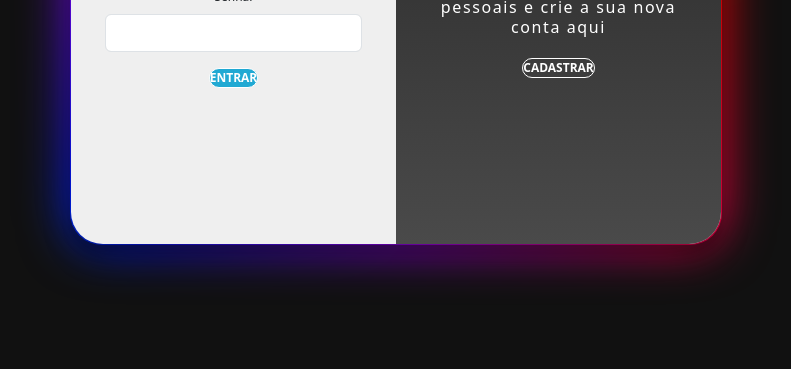
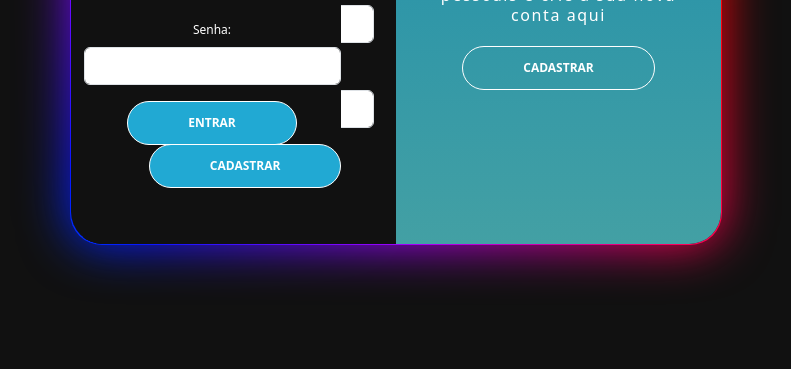
Before and after one commit to Felipefar/LoginForm, a plain HTML site: page index.html in a window 1280 px wide. Shown: the part 431-800 px from the top of the page, without its empty margins (244-1035 px from the left). Drawn offline with nearby package versions, Linux system fonts and the light colour scheme.

Commit message:
Update style.css

```diff
--- a/style.css
+++ b/style.css
@@ -1,18 +1,17 @@
 *{
+    box-sizing: border-box;
+    margin: 0;
     padding: 0;
-    margin: 0;
-    box-sizing: border-box;
 }
-
 body{
     background: #111;
-    display: grid; /* divide o espaço da tela em linhas e colunas */
-    place-items: center; /* defini como os itens devem ser alinhados */
-    height: 100vh;
+    display: grid;
+    place-items: center;
+    min-height: 100vh;
 }
 
 h1{
-    font-weight: bold; /* Negrito */
+    font-weight: bold;
     margin: 0;
 }
 
@@ -35,14 +34,15 @@ button{
     color: #ffffff;
     font-size: 12px;
     font-weight: bold;
-    padding: 1em, 5em;
+    padding: 1em 5em;
     text-transform: uppercase;
     transition: transform 80ms ease-in;
     cursor: pointer;
+    z-index: 1000;
 }
 
 button:active{
-    transform:  scale(0.95);
+    transform: scale(0.95);
 }
 
 button:focus{
@@ -50,7 +50,7 @@ button:focus{
 }
 
 form{
-    background-color: #1111;
+    background-color: #111;
     display: flex;
     align-items: center;
     justify-content: center;
@@ -58,22 +58,16 @@ form{
     padding: 0.50px;
     height: 100%;
     text-align: center;
+    min-height:80vh;
 }
 
-input{
+input .form-control{
     background-color: #eee;
     border: none;
     font-size: 16px;
-    padding: 10px, 12px;
-    margin: 8px, 0;
+    padding: 101px 12px;
+    margin: 15px 0;
     width: 100%;
-}
-
-a{
-    color: #333;
-    font-size: 14px;
-    text-decoration: none;
-    margin: 15px 0;
 }
 
 button.ghost{
@@ -81,16 +75,17 @@ button.ghost{
     border-color: #ffffff;
 }
 
+
 .container{
-    background-color: #fff;
+    z-index: 1;
+    background-color: #111;
+    color: white;
     border-radius: 2em;
-    box-shadow:  0 14px 28px rgba(0, 0, 0, 0.25), 0 10px 10px rgba(0, 0, 0, 0.22);
     position: relative;
     overflow: hidden;
     width: 650px;
     max-width: 100%;
     min-height: 550px;
-    display: flex;
 }
 
 .form-container{
@@ -100,37 +95,36 @@ button.ghost{
     transition: all 0.6s ease-in-out;
 }
 
-.sing-in-container{
+.sign-in-container{
     left: 0;
     width: 50%;
     z-index: 2;
 }
 
-.sing-up-container{
+.sign-up-container{
     left: 0;
     width: 50%;
     opacity: 0;
     z-index: 1;
 }
 
-.container.right-painel-active .sing-in-container{
+.container.right-painel-active .sign-in-container{
     transform: translateX(100%);
 }
 
-.container.right-painel-active .sing-up-container{
+.container.right-painel-active .sign-up-container{
     transform: translateX(100%);
     opacity: 1;
     z-index: 5;
     animation: show 0.6s;
 }
 
-
-
 @keyframes show{
     0%, 49.99%{
         opacity: 0;
         z-index: 1;
     }
+
     50%, 100%{
         opacity: 1;
         z-index: 5;
@@ -149,11 +143,9 @@ button.ghost{
     transform: translateX(0);
 }
 
-.container.right-painel-active .overlay-left{
+.container.right-painel-active .overlay-right{
     transform: translateX(20%);
 }
-
-
 
 
 .overlay-container{
@@ -169,8 +161,9 @@ button.ghost{
 
 .overlay{
     background: #168aad;
-    background: -webkit-linear-gradient(20deg, #1f1f1fce, #1f1f1f);
-    background: linear-gradient(0deg, #1f1f1fce, #1f1f1f);
+    background: -webkit-linear-gradient(20deg, #43a0a4,
+    #168aad);
+    background: linear-gradient(0deg, #43a0a4, #168aad);
     background-repeat: no-repeat;
     background-size: cover;
     background-position: 0 0;
@@ -199,7 +192,7 @@ button.ghost{
 }
 
 .overlay-left{
-    transform: translateX(-20%);
+    transform: translateX(0);
 }
 
 .overlay-right{
@@ -208,7 +201,7 @@ button.ghost{
 }
 
 .box{
-    z-index: -10;
+    z-index: -100;
     position: relative;
     background-color: #111;
     display: flex;
```
